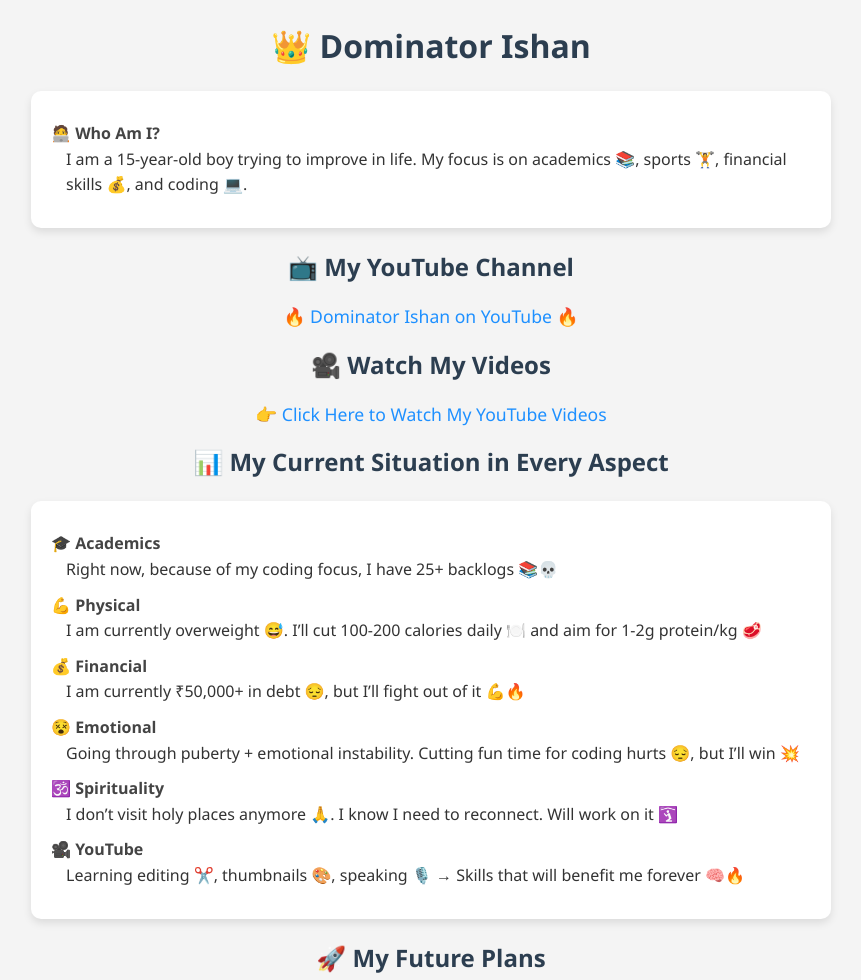
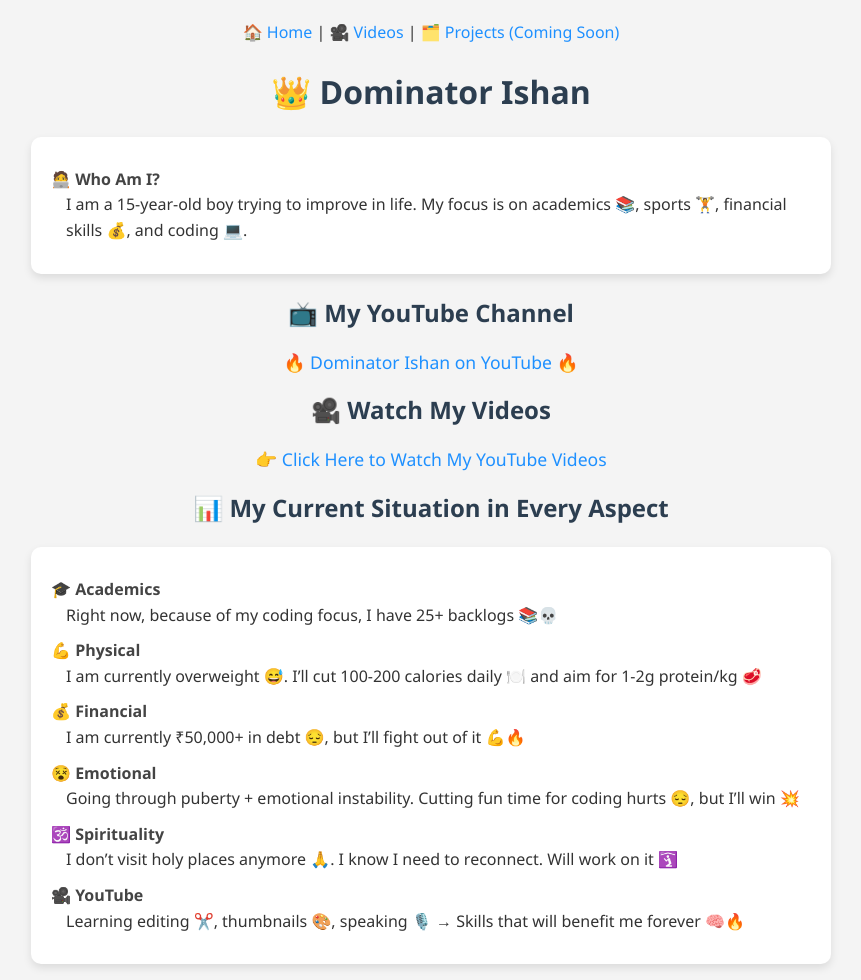
Before and after one commit to Kingishan-creator/CodeWithIshan, a plain HTML site: page index.html in a window 1280 px wide. Shown: the top 980 px of the page, without its empty margins (209-1070 px from the left). Drawn offline with Linux system fonts and the light colour scheme.

Commit message:
Add files via upload

```diff
--- a/index.html
+++ b/index.html
@@ -7,6 +7,13 @@
     <link rel="stylesheet" href="style.css">
 </head>
 <body>
+    <!-- Navigator -->
+     <nav style="text-align: center; margin-bottom: 20px;">
+  <a href="index.html">🏠 Home</a> |
+  <a href="videos.html">🎥 Videos</a> |
+  <a href="#projects">🗂️ Projects (Coming Soon)</a>
+</nav>
+
 
     <h1 class="fade-in">👑 Dominator Ishan</h1>
 
```
